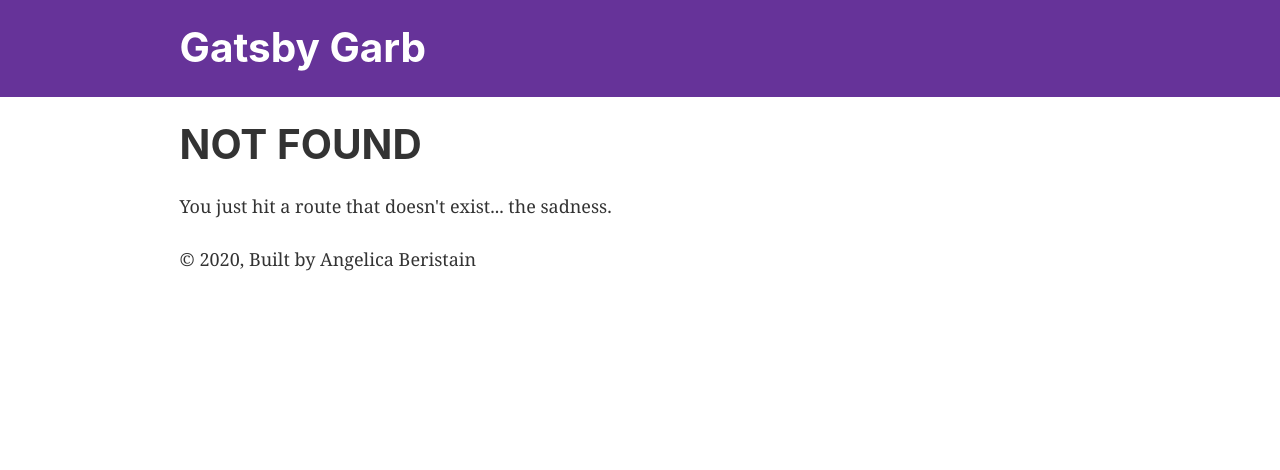
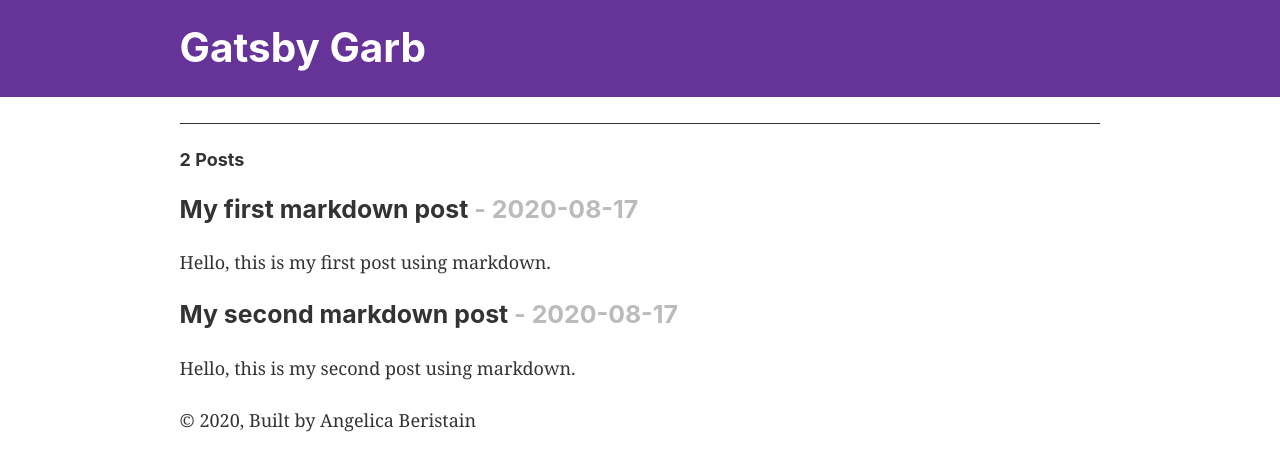
Before and after one commit to Angelica137/gatsby-garb, a Gatsby site: page /blog in a window 1280 px wide. Before the commit this address had no page. Built offline with nearby package versions, Linux system fonts and the light colour scheme; Gatsby itself is replaced by a stand-in of ours.

Commit message:
create blog entries

```diff
--- a/gatsby-config.js
+++ b/gatsby-config.js
@@ -3,6 +3,7 @@ module.exports = {
     title: `Gatsby Garb`,
     description: `Kick off your next, great Gatsby project with this default starter. This barebones starter ships with the main Gatsby configuration files you might need.`,
     author: `Angelica Beristain`,
+    createdAt: 2020,
   },
   plugins: [
     `gatsby-plugin-react-helmet`,
@@ -11,6 +12,14 @@ module.exports = {
       options: {
         name: `images`,
         path: `${__dirname}/src/images`,
+      },
+    },
+    "gatsby-transformer-remark",
+    {
+      resolve: `gatsby-source-filesystem`,
+      options: {
+        name: `pages`,
+        path: `${__dirname}/src/pages`,
       },
     },
     `gatsby-transformer-sharp`,
--- a/package.json
+++ b/package.json
@@ -13,6 +13,7 @@
     "gatsby-plugin-react-helmet": "^3.3.10",
     "gatsby-plugin-sharp": "^2.6.26",
     "gatsby-source-filesystem": "^2.3.24",
+    "gatsby-transformer-remark": "^2.8.28",
     "gatsby-transformer-sharp": "^2.5.12",
     "prop-types": "^15.7.2",
     "react": "^16.12.0",
--- a/src/components/layout.js
+++ b/src/components/layout.js
@@ -18,6 +18,7 @@ const GET_SITEMETADATA = graphql`
       siteMetadata {
         title
         author
+        createdAt
       }
     }
   }
--- /dev/null
+++ b/src/pages/blog.js
@@ -0,0 +1,56 @@
+import React from "react"
+
+import { StaticQuery, graphql } from "gatsby"
+
+import Layout from "../components/layout"
+import { node } from "prop-types"
+
+const getMarkdownPosts = graphql`
+  {
+    allMarkdownRemark {
+      totalCount
+      edges {
+        node {
+          id
+          frontmatter {
+            title
+            date
+          }
+          excerpt
+        }
+      }
+    }
+  }
+`
+
+export default () => (
+  <Layout>
+    <div>
+      <h1
+        style={{ display: "inlineBlock", borderBottom: "1px solid" }}
+        Gatsby
+        Garb
+        Blog
+      ></h1>
+      <StaticQuery
+        query={getMarkdownPosts}
+        render={data => (
+          <>
+            <h4>{data.allMarkdownRemark.totalCount} Posts</h4>
+            {data.allMarkdownRemark.edges.map(({ node }) => (
+              <div key={node.id}>
+                <h3>
+                  {node.frontmatter.title}{" "}
+                  <span style={{ color: "#bbb" }}>
+                    - {node.frontmatter.date}
+                  </span>
+                </h3>
+                <p>{node.excerpt}</p>
+              </div>
+            ))}{" "}
+          </>
+        )}
+      />
+    </div>
+  </Layout>
+)
--- /dev/null
+++ b/src/pages/post-one.md
@@ -0,0 +1,6 @@
+---
+title: "My first markdown post"
+date: "2020-08-17"
+---
+
+Hello, this is my first post using markdown.
--- /dev/null
+++ b/src/pages/post-two.md
@@ -0,0 +1,6 @@
+---
+title: "My second markdown post"
+date: "2020-08-17"
+---
+
+Hello, this is my second post using markdown.
```
Also changed, not shown: src/pages/posts/page-3.js (+43 -1 lines), 1 other file.
